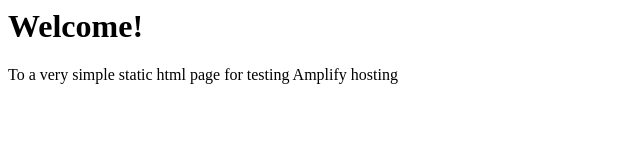
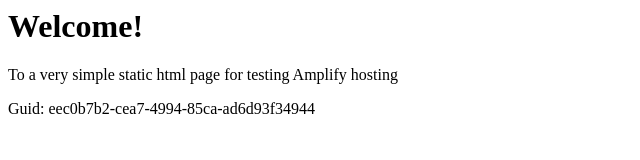
Before and after one commit to aws-aemilia-bom/Github-PR-Commit-Integration-Test-DoNotTouch-v0-preprod-ap-south-1, a website: page src/index.html in a window 1280 px wide. Shown: the whole page, without its empty margins (0-640 px from the left). Drawn offline with Linux system fonts and the light colour scheme.

Commit message:
commit from integ tests

```diff
--- a/src/index.html
+++ b/src/index.html
@@ -1,3 +1,5 @@
+
+
 <html lang="en">
 
 <head>
@@ -10,6 +12,6 @@
 <body>
     <h1>Welcome!</h1>
     <p>To a very simple static html page for testing Amplify hosting</p>
-</body>
+    <p>Guid: eec0b7b2-cea7-4994-85ca-ad6d93f34944</p></body>
 
 </html>
```
